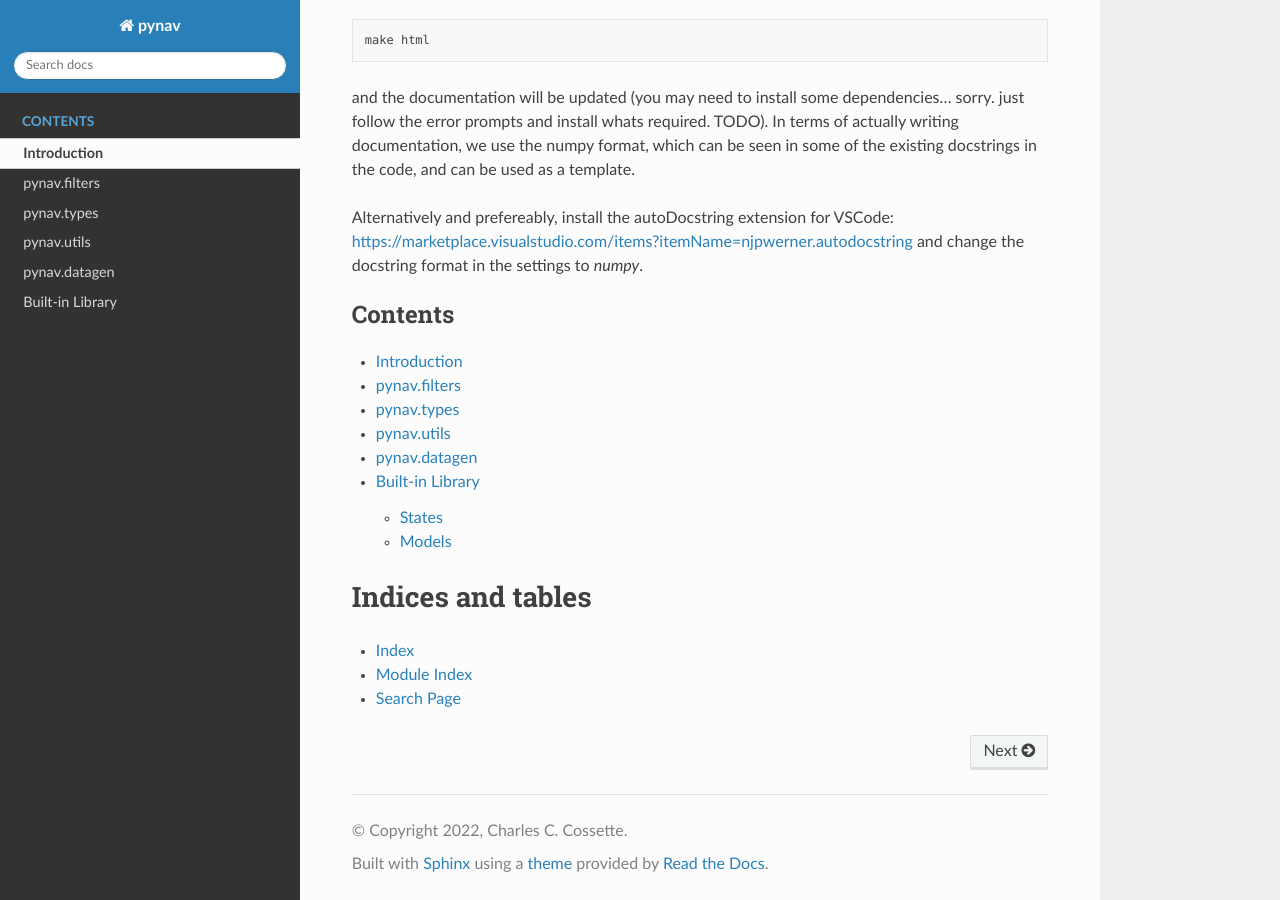
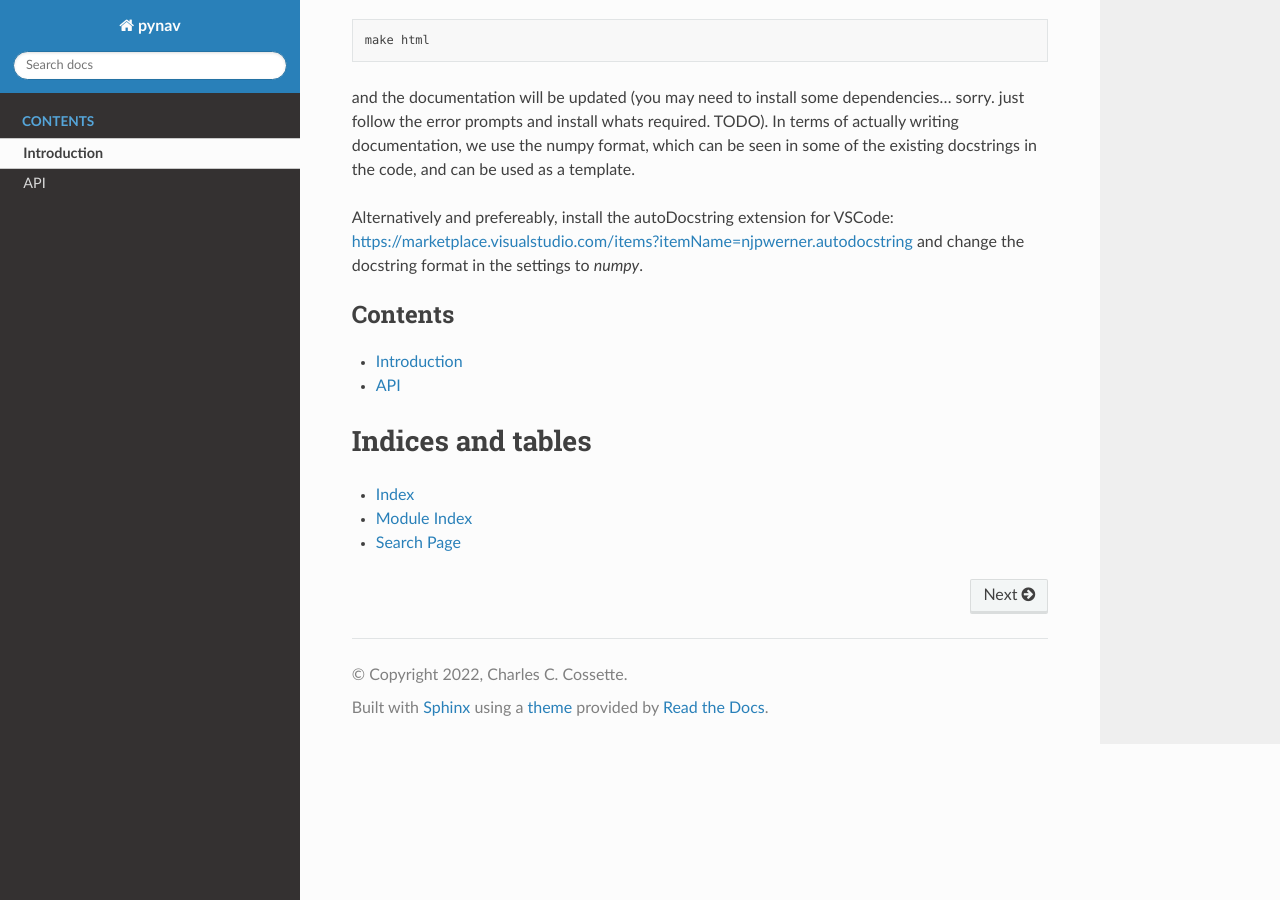
Before and after one commit to decargroup/navlie, a Sphinx documentation site: the page built from docs/source/index.rst, in a window 1280 px wide and 900 px high, scrolled down 5831 px. Built offline with Sphinx 7.4.7 and the Read the Docs theme 2.0.0, drawn with Linux system fonts in a browser that asks for light colours.

```diff
--- /dev/null
+++ b/docs/source/_templates/custom-class-template.rst
@@ -0,0 +1,8 @@
+{{ fullname | escape | underline}}
+
+.. currentmodule:: {{ module }}
+
+.. autoclass:: {{ objname }}
+   :members:
+   :show-inheritance:
+   :inherited-members:
--- /dev/null
+++ b/docs/source/_templates/custom-module-template.rst
@@ -0,0 +1,66 @@
+{{ fullname | escape | underline}}
+
+.. automodule:: {{ fullname }}
+
+   {% block attributes %}
+   {% if attributes %}
+   .. rubric:: Module Attributes
+
+   .. autosummary::
+      :toctree:
+   {% for item in attributes %}
+      {{ item }}
+   {%- endfor %}
+   {% endif %}
+   {% endblock %}
+
+   {% block functions %}
+   {% if functions %}
+   .. rubric:: {{ _('Functions') }}
+
+   .. autosummary::
+      :toctree:
+   {% for item in functions %}
+      {{ item }}
+   {%- endfor %}
+   {% endif %}
+   {% endblock %}
+
+   {% block classes %}
+   {% if classes %}
+   .. rubric:: {{ _('Classes') }}
+
+   .. autosummary::
+      :toctree:
+      :template: custom-class-template.rst
+   {% for item in classes %}
+      {{ item }}
+   {%- endfor %}
+   {% endif %}
+   {% endblock %}
+
+   {% block exceptions %}
+   {% if exceptions %}
+   .. rubric:: {{ _('Exceptions') }}
+
+   .. autosummary::
+      :toctree:
+   {% for item in exceptions %}
+      {{ item }}
+   {%- endfor %}
+   {% endif %}
+   {% endblock %}
+
+{% block modules %}
+{% if modules %}
+.. rubric:: Modules
+
+.. autosummary::
+   :toctree:
+   :template: custom-module-template.rst
+   :recursive:
+{% for item in modules %}
+   {{ item }}
+{%- endfor %}
+{% endif %}
+{% endblock %}
--- a/docs/source/datagen.rst
+++ /dev/null
@@ -1,7 +0,0 @@
-pynav.datagen
--------------
-
-.. automodule:: pynav.datagen
-    :members:
-    :show-inheritance:
-    :undoc-members:
--- a/docs/source/filters.rst
+++ /dev/null
@@ -1,7 +0,0 @@
-pynav.filters
--------------
-
-.. automodule:: pynav.filters
-    :members:
-    :show-inheritance:
-    :undoc-members:
--- a/docs/source/index.rst
+++ b/docs/source/index.rst
@@ -12,11 +12,7 @@
 
    Introduction <self>
 
-   filters
-   types
-   utils
-   datagen
-   lib
+   API <api>
 
 Indices and tables
 ==================
--- a/docs/source/types.rst
+++ /dev/null
@@ -1,7 +0,0 @@
-pynav.types
--------------
-
-.. automodule:: pynav.types
-    :members:
-    :show-inheritance:
-    :undoc-members:
--- a/docs/source/utils.rst
+++ /dev/null
@@ -1,7 +0,0 @@
-pynav.utils
--------------
-
-.. automodule:: pynav.utils
-    :members:
-    :show-inheritance:
-    :undoc-members:
```
Also changed, not shown: docs/source/api.rst (added, +11 -0 lines), docs/source/lib.rst (deleted, +0 -30 lines), 1 other file.
